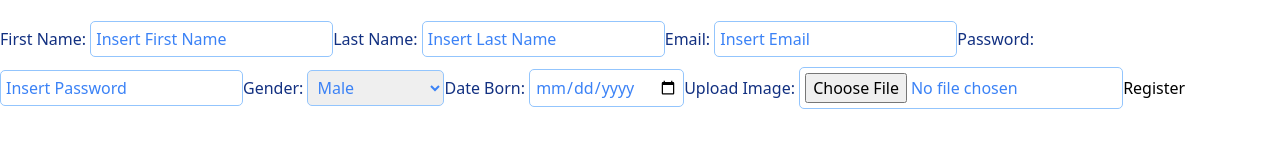
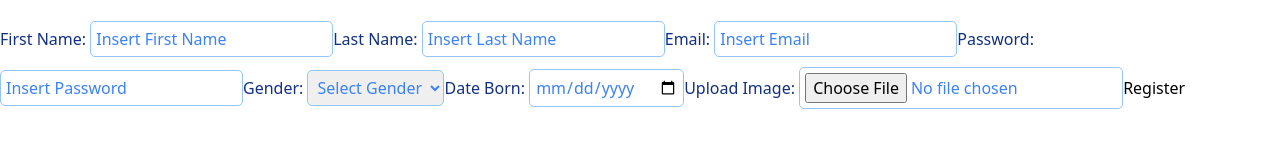
Before and after one commit to rlazar25/006-react-formik-yup, a React (Vite) app: page /register in a window 1280 px wide. Shown: the part 131-291 px from the top of the page. Built offline with nearby package versions, Linux system fonts and the light colour scheme.

Commit message:
Added validation for image, type and size to 2mb

```diff
--- a/src/components/FormComponent.jsx
+++ b/src/components/FormComponent.jsx
@@ -1,6 +1,11 @@
 import { useFormik } from "formik";
-import * as Yup from 'yup'
+import * as Yup from 'yup';
 function FormComponent() {
+
+    // validation types for file
+    const VALID_TYPE = ['image/png', 'image/jpg', 'image/jpeg'];
+    const KB = 1024;
+    const MB = KB * 1024;
 
     const formik = useFormik({
         // initialValue
@@ -34,7 +39,10 @@ function FormComponent() {
                 .required('Required'),
             birthDate: Yup.string()
                 .required('Required'),
-            // image:
+            image: Yup.mixed()
+                .test('fileSize', 'File is too big... max to 2mb', (value) => value.size < MB * 2)
+                .test('fileType', 'Wrong type file', value => VALID_TYPE.includes(value.type))
+                .required('Required')
         }),
         // submitForm
         onSubmit: (values) => {
@@ -94,7 +102,7 @@ function FormComponent() {
                     name="gender"
                     value={formik.values.gender}
                     onChange={formik.handleChange}>
-                    <option value="default" disabled>Select Gender</option>
+                    <option value="" disabled>Select Gender</option>
                     <option value="male">Male</option>
                     <option value="female">Female</option>
                 </select>
@@ -103,7 +111,7 @@ function FormComponent() {
                 <input
                     type="date"
                     id="birthDate"
-                    name="nirthDate"
+                    name="birthDate"
                     value={formik.values.birthDate}
                     onChange={formik.handleChange} />
 
```
